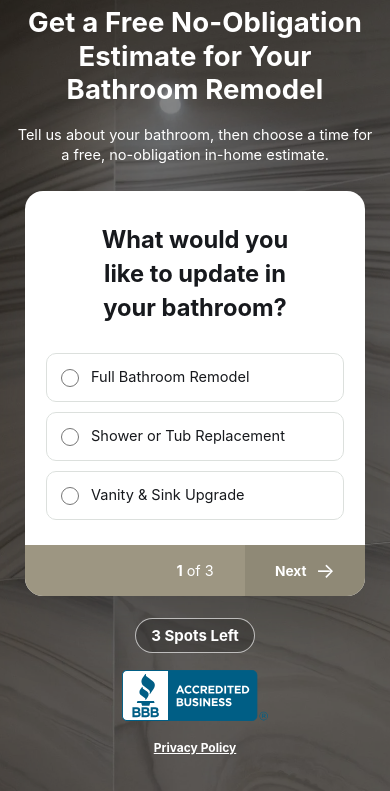
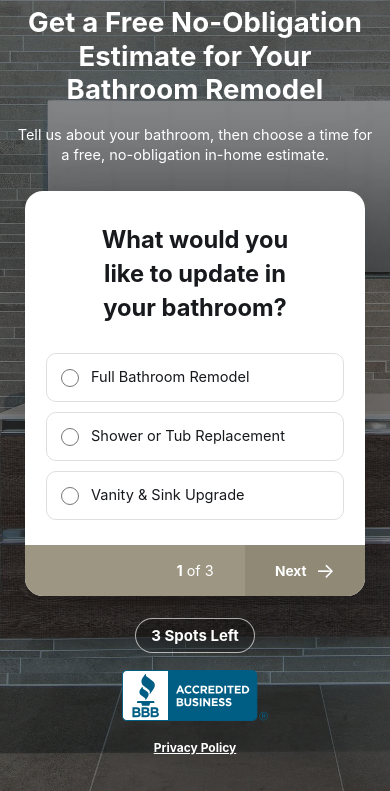
Before and after one commit to jarzabekj528/eric, a website: page booking-landing/bathroom/index.html in a window 390 px wide. Shown: the part 81-872 px from the top of the page. Drawn offline with Linux system fonts and the light colour scheme.

Commit message:
Frame bathroom vanity clearly on mobile

```diff
--- a/booking-landing/bathroom/index.html
+++ b/booking-landing/bathroom/index.html
@@ -7,8 +7,8 @@
   <meta name="description" content="Tell Say When Contracting about your bathroom remodeling project and request a free, no-obligation in-home estimate.">
   <meta name="robots" content="noindex, nofollow">
   <meta name="theme-color" content="#9d9682">
-  <link rel="preload" as="image" href="/assets/bathroom-wide-hq-20261105.webp" media="(min-width: 681px)" fetchpriority="high">
-  <link rel="preload" as="image" href="/assets/bathroom-mobile-hq-20261105.webp" media="(max-width: 680px)" fetchpriority="high">
+  <link rel="preload" as="image" href="/assets/bathroom-wide-final-20261105.webp" media="(min-width: 681px)" fetchpriority="high">
+  <link rel="preload" as="image" href="/assets/bathroom-mobile-final-20261105.webp" media="(max-width: 680px)" fetchpriority="high">
   <style>
 :root {
   --taupe: #9d9682;
@@ -221,8 +221,8 @@ img { display: block; max-width: 100%; }
 
   <main class="funnel-hero funnel-hero--optin">
     <picture class="funnel-hero__media" aria-hidden="true">
-      <source media="(max-width: 680px)" srcset="/assets/bathroom-mobile-hq-20261105.webp">
-      <img src="/assets/bathroom-wide-hq-20261105.webp" width="2400" height="1600" alt="" fetchpriority="high" decoding="async">
+      <source media="(max-width: 680px)" srcset="/assets/bathroom-mobile-final-20261105.webp">
+      <img src="/assets/bathroom-wide-final-20261105.webp" width="2400" height="1600" alt="" fetchpriority="high" decoding="async">
     </picture>
     <div class="funnel-hero__content">
       <h1>Get a Free No-Obligation Estimate for Your Bathroom Remodel</h1>
```
Also changed, not shown: booking-landing/assets/bathroom-mobile-final-20261105.webp (added), booking-landing/assets/bathroom-wide-final-20261105.webp (added).
